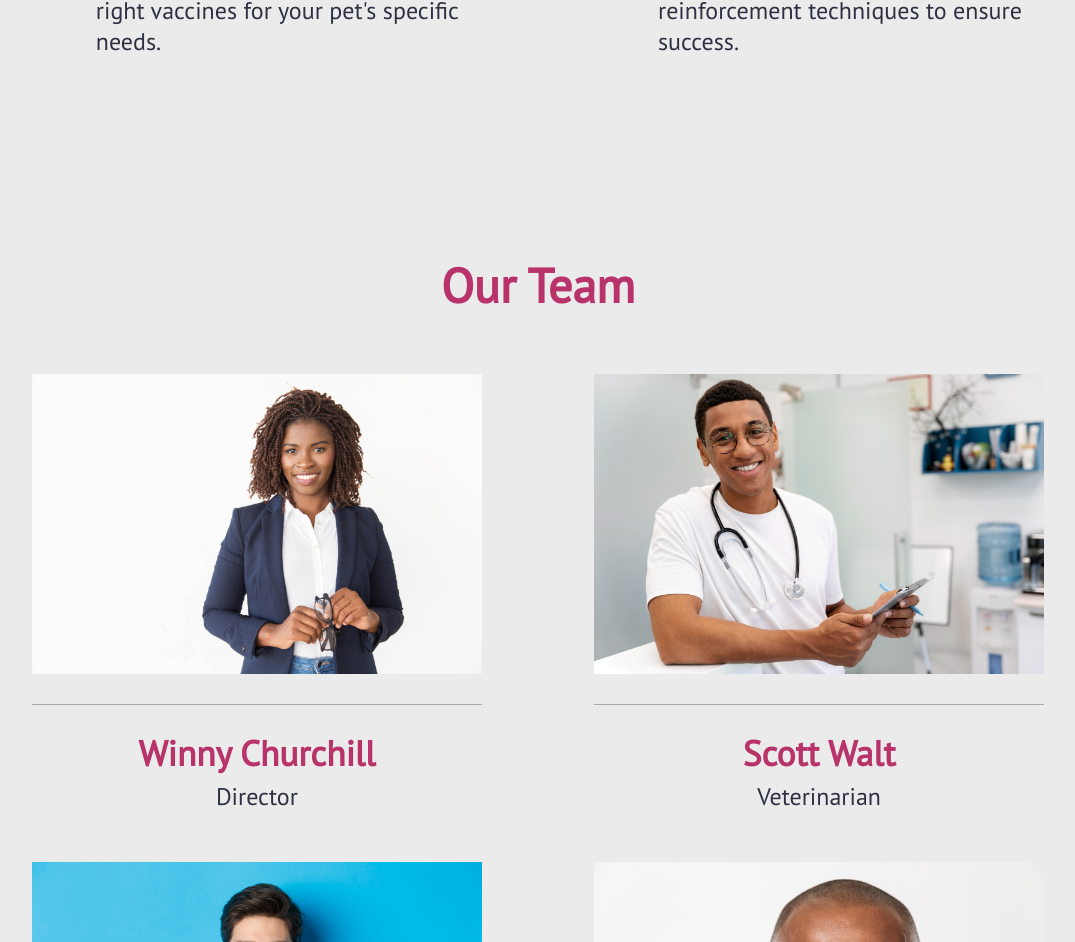
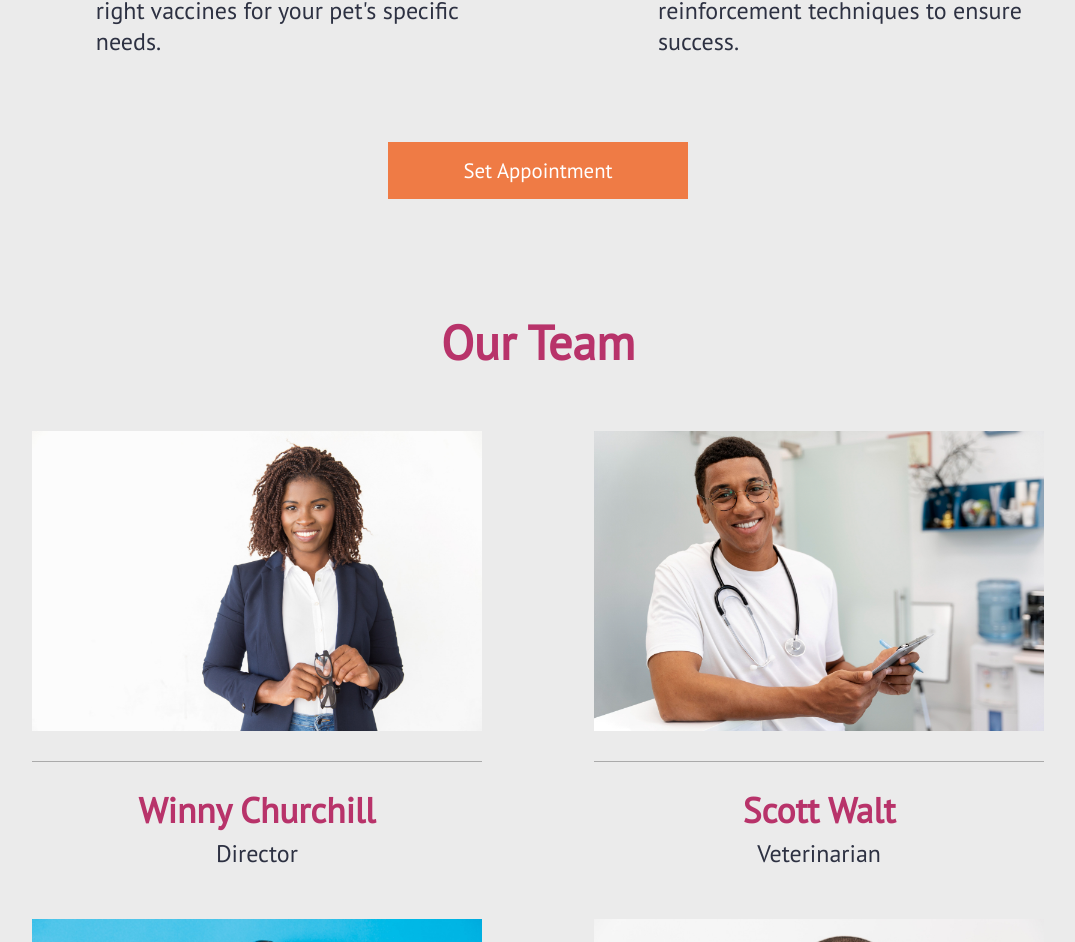
Before and after one commit to SomtooFromLaffy/WoofWorld, a React (Create React App) app in the folder woofworld/: page / in a window 1280 px wide. Shown: the part 2116-3058 px from the top of the page, without its empty margins (102-1177 px from the left). Built offline with nearby package versions, Linux system fonts and the light colour scheme.

Commit message:
created form call button

```diff
--- a/woofworld/src/components/Navbar.js
+++ b/woofworld/src/components/Navbar.js
@@ -19,11 +19,11 @@ const Navbar = () => {
             {/* <div class="bx bx-menu" id="menu-icon"></div> */}
 
             <ul className={click ? "navbar active" : "navbar"}>
-                <li><Link to = "/landing-page">Home</Link></li>
-                <li><Link to = "/services">Services</Link></li>
-                <li><Link to = "/team">The Team</Link></li>
-                <li><Link to = "/About">About Us</Link></li>
-                <li><Link to = "/Contact">Contact Us</Link></li>
+                <li><Link to = "#landing-page">Home</Link></li>
+                <li><Link to = "#services">Services</Link></li>
+                <li><Link to = "#team">The Team</Link></li>
+                <li><Link to = "#About">About Us</Link></li>
+                <li><Link to = "#Contact">Contact Us</Link></li>
             </ul>
             <div className='hamburger' onClick={handleClick}>
                 {click ? (<FaTimes size={25} />) : (<FaBars size={25} />) }
--- a/woofworld/src/components/Services.js
+++ b/woofworld/src/components/Services.js
@@ -1,5 +1,6 @@
 // import React, { useState, useEffect } from 'react'
 import React from 'react'
+import {Link} from 'react-router-dom'
 import './ServicesStyles.css'
 
 import Serv from '../assets/json/services.json'
@@ -28,6 +29,9 @@ const Services = () => {
                 ))}
 
             </div>
+            <div className='call-form'>
+                <Link to= "/">Set Appointment</Link>
+            </div>
         </section>
     </div>
   )
--- a/woofworld/src/components/ServicesStyles.css
+++ b/woofworld/src/components/ServicesStyles.css
@@ -49,6 +49,25 @@
     /* font-size: 0.7rem;   coss  */
 }
 
+.call-form{
+    display: flex;
+    align-items: center;
+    justify-content: center;
+}
+.call-form a{
+    padding: 15px 30px;
+    width: 300px;
+    background-color: var(--action);
+    color: #ffff;
+    text-align: center;
+    font-size: 1.3em;
+}
+
+.call-form a:hover{
+    transform: scale(1.2);
+}
+
+
 
 @media screen and (max-width:700px) {
     .service-details span{
@@ -57,6 +76,5 @@
 
     .service-details p{
         font-size: 1.15rem;
-
     }
 }
--- a/woofworld/src/components/WelcomeSectionStyles.css
+++ b/woofworld/src/components/WelcomeSectionStyles.css
@@ -48,7 +48,6 @@
 }
 
 .welcome-text a:hover{
-    background-color: var(--action);
     transform: scale(1.2);
 }
 
```
